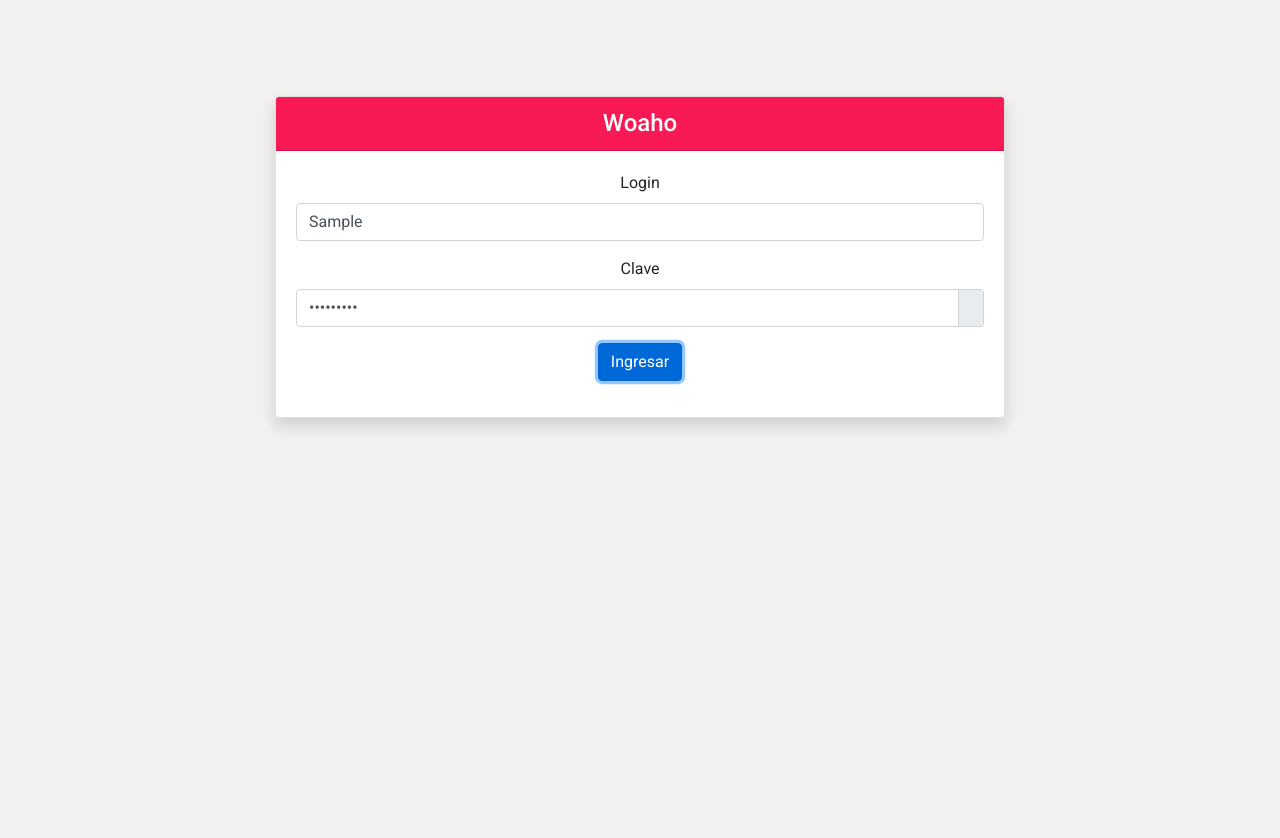
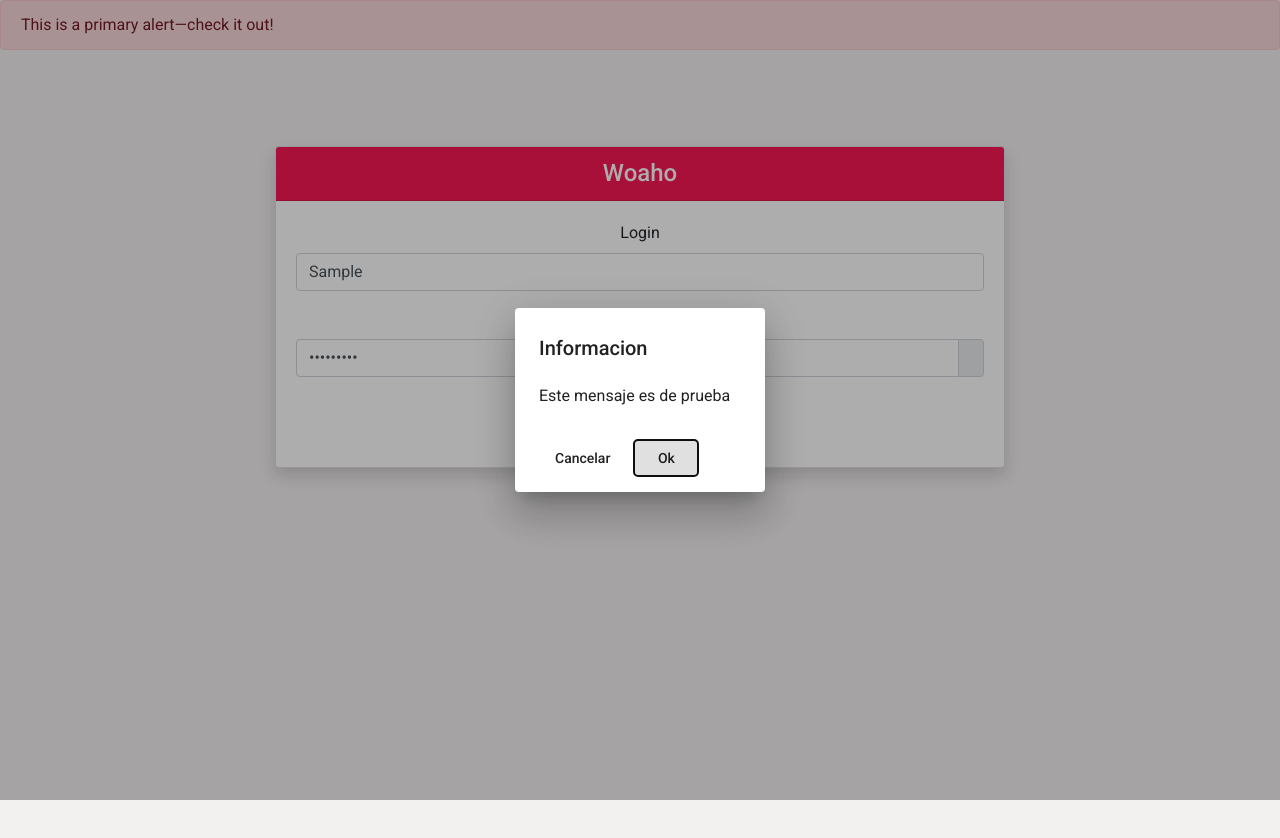
Before and after one commit to juanfernandocabuyales/waho, an Angular app in the folder adminWoahoFinal/: page / in a window 1280 px wide. Both pictures are taken after typing "Sample", "Sample123" into the empty fields and a click on the button "Ingresar". Shown: the top 838 px of the page. After the commit the page ends 800 px from the top, so only its background shows below. Built offline with nearby package versions, Linux system fonts and the light colour scheme; some icons are missing.

Commit message:
Se ajusta dialogo para mostrar mensajes

```diff
--- a/adminWoahoFinal/src/app/app.module.ts
+++ b/adminWoahoFinal/src/app/app.module.ts
@@ -9,17 +9,27 @@ import { HomeComponent } from './pages/home/home.component';
 import { ReactiveFormsModule } from '@angular/forms';
 import {MatIconModule} from '@angular/material/icon';
 
+import { BrowserAnimationsModule } from '@angular/platform-browser/animations';
+import { MatDialogModule } from '@angular/material/dialog';
+import { MatButtonModule } from '@angular/material/button';
+import { DialogComponent } from './pages/dialog/dialog.component';
+
 @NgModule({
   declarations: [
     AppComponent,
     LoginComponent,
-    HomeComponent
+    HomeComponent,
+    DialogComponent
   ],
   imports: [
     ReactiveFormsModule,
     BrowserModule,
-    AppRoutingModule
-  ],exports:[
+    AppRoutingModule,
+    MatDialogModule,
+    BrowserAnimationsModule,
+    MatButtonModule
+  ],
+  exports: [
     MatIconModule
   ],
   providers: [],
--- /dev/null
+++ b/adminWoahoFinal/src/app/interface/interfaces.ts
@@ -0,0 +1,5 @@
+export interface DataDialog{
+    strTitulo: string;
+    strInformacion: string;
+    blnBotonCancelar: boolean;
+}
--- /dev/null
+++ b/adminWoahoFinal/src/app/pages/dialog/dialog.component.html
@@ -0,0 +1,8 @@
+<h1 mat-dialog-title>{{data.strTitulo}}</h1>
+<div mat-dialog-content>
+    <p>{{data.strInformacion}}</p>
+</div>
+<div mat-dialog-actions>
+    <button mat-button *ngIf="data.blnBotonCancelar">Cancelar</button>
+    <button mat-button [mat-dialog-close]="data.blnBotonCancelar" cdkFocusInitial>Ok</button>
+</div>
--- /dev/null
+++ b/adminWoahoFinal/src/app/pages/dialog/dialog.component.ts
@@ -0,0 +1,22 @@
+import { Component, OnInit, Inject} from '@angular/core';
+import { MatDialogRef, MAT_DIALOG_DATA } from '@angular/material/dialog';
+import { DataDialog } from '../../interface/interfaces';
+
+@Component({
+  selector: 'app-dialog',
+  templateUrl: './dialog.component.html',
+  styleUrls: ['./dialog.component.css']
+})
+export class DialogComponent implements OnInit {
+
+  constructor(public dialogRef: MatDialogRef<DialogComponent>,
+              @Inject(MAT_DIALOG_DATA) public data: DataDialog) { }
+
+  ngOnInit(): void {
+  }
+
+  closeDialog(){
+    this.dialogRef.close();
+  }
+
+}
--- a/adminWoahoFinal/src/app/pages/login/login.component.html
+++ b/adminWoahoFinal/src/app/pages/login/login.component.html
@@ -1,3 +1,7 @@
+<div class="alert alert-danger" role="alert">
+    This is a primary alert—check it out!
+</div>
+
 <div class="container pt-5 mt-5">
     <div class="row justify-content-center h-100">
         <div class="col-sm-8 align-self-center text-center">
--- a/adminWoahoFinal/src/app/pages/login/login.component.ts
+++ b/adminWoahoFinal/src/app/pages/login/login.component.ts
@@ -1,5 +1,8 @@
 import { Component, OnInit } from '@angular/core';
 import { FormBuilder, FormGroup, Validators } from '@angular/forms';
+import { MatDialog } from '@angular/material/dialog';
+import { DialogComponent } from '../dialog/dialog.component';
+import { DataDialog } from '../../interface/interfaces';
 
 @Component({
   selector: 'app-login',
@@ -15,7 +18,7 @@ export class LoginComponent implements OnInit {
   blnEscribio = false;
 
 
-  constructor( private formBuilder: FormBuilder) { }
+  constructor( private formBuilder: FormBuilder, private dialog: MatDialog) { }
 
   ngOnInit(): void {
     this.loginForm = this.formBuilder.group({
@@ -25,7 +28,8 @@ export class LoginComponent implements OnInit {
   }
 
   validarLogin(){
-    console.log('valor', this.f.username);
+    console.log('valor', this.f.username.value);
+    this.abrirDialogo();
   }
 
   get f() { return this.loginForm.controls; }
@@ -34,4 +38,20 @@ export class LoginComponent implements OnInit {
     this.blnEscribio = !this.blnEscribio;
   }
 
+  abrirDialogo(){
+    const dataDialog: DataDialog = {
+      blnBotonCancelar : true,
+      strInformacion: 'Este mensaje es de prueba',
+      strTitulo: 'Informacion'
+    };
+    console.log('alerta', dataDialog);
+    const dialogRef = this.dialog.open(DialogComponent, {
+      width: '250px',
+      data: dataDialog
+    });
+
+    dialogRef.afterClosed().subscribe(result => {
+      console.log('The dialog was closed');
+    });
+  }
 }
--- a/adminWoahoFinal/src/styles.css
+++ b/adminWoahoFinal/src/styles.css
@@ -20,8 +20,24 @@ a {
 }
 
 .btn-primary {
-    background-color: rgba(249, 25, 84, 1);
-    border-color: rgba(249, 25, 84, 1);
+    background: rgba(249, 25, 84, 1) !important;
+    background-color: rgba(249, 25, 84, 1) !important;
+    border-color: rgba(249, 25, 84, 1) !important;
+    box-shadow: none !important;
 }
-html, body { height: 100%; }
-body { margin: 0; font-family: Roboto, "Helvetica Neue", sans-serif; }
+
+.btn-primary:active:focus {
+    background-color: rgb(165, 32, 32) !important;
+    border-color: rgb(250, 0, 67) !important;
+    box-shadow: none !important;
+}
+
+html,
+body {
+    height: 100%;
+}
+
+body {
+    margin: 0;
+    font-family: Roboto, "Helvetica Neue", sans-serif;
+}
```
Also changed, not shown: adminWoahoFinal/src/app/pages/dialog/dialog.component.css (added).
